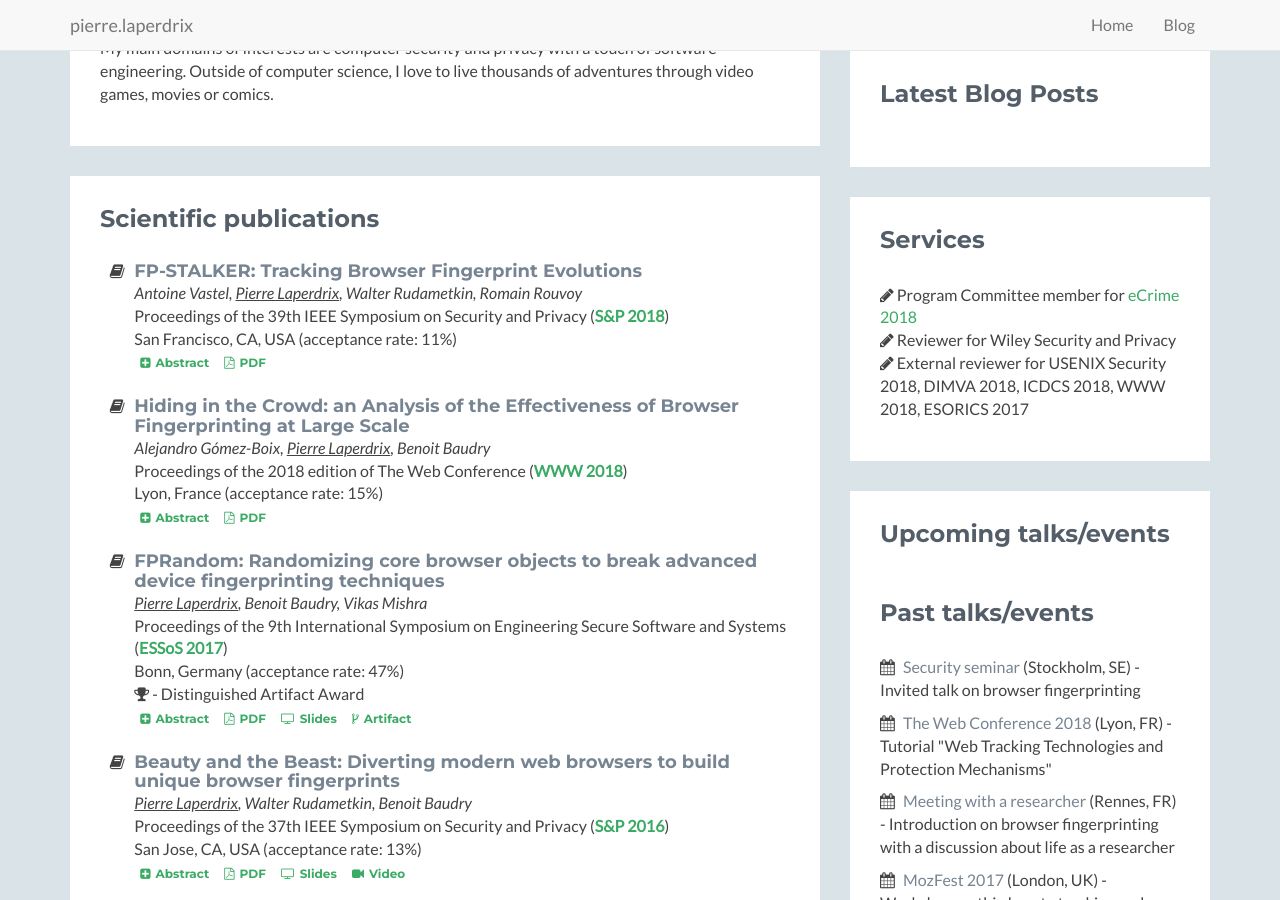
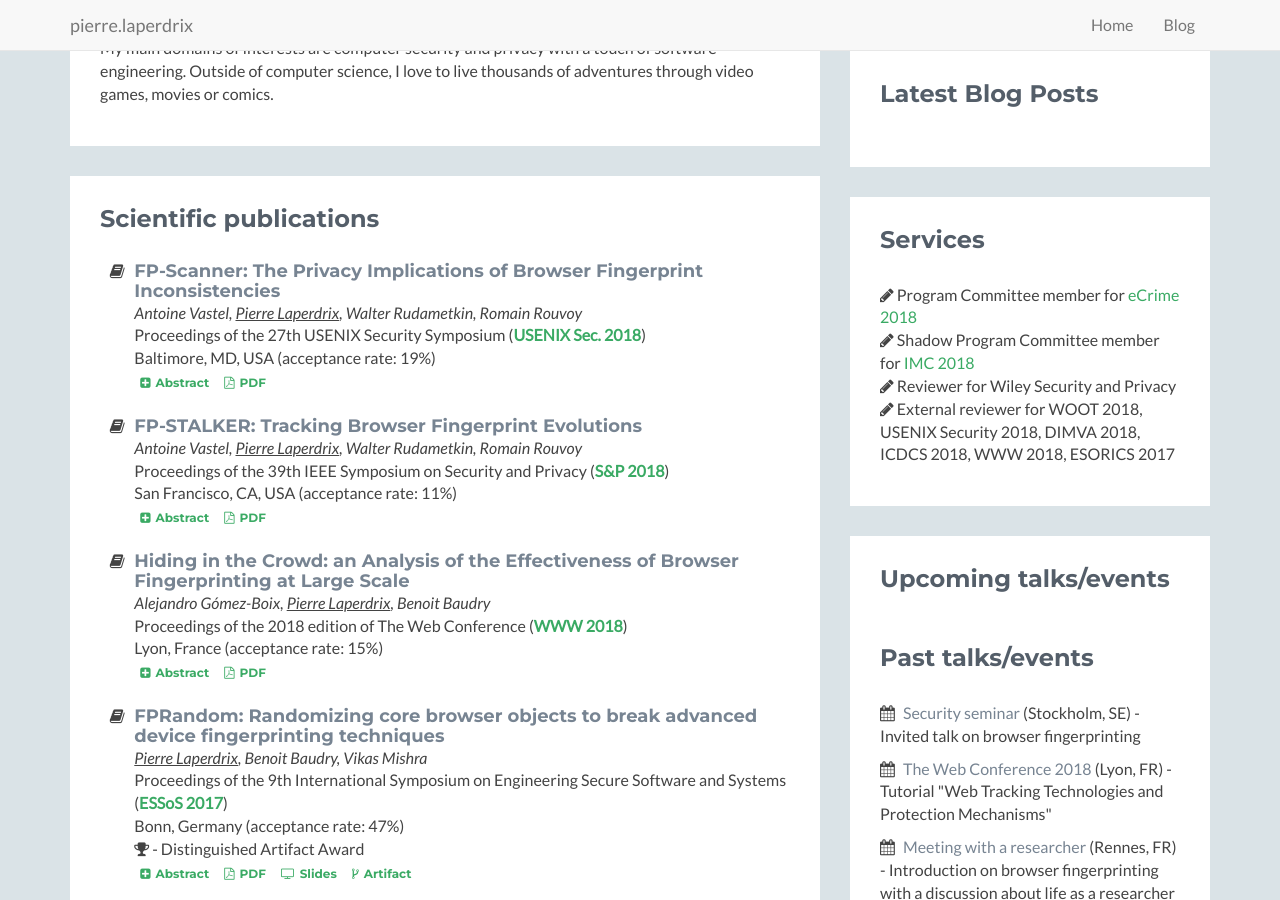
Before and after one commit to plaperdr/plaperdr.github.io, a Jekyll site: the page built from index.html, in a window 1280 px wide and 900 px high, scrolled down 492 px. Built offline with Jekyll 4.4.1, drawn with Linux system fonts in a browser that asks for light colours.

Commit message:
Updating site

```diff
--- a/index.html
+++ b/index.html
@@ -41,6 +41,34 @@ layout: home
                     <h2 class="heading">Scientific publications</h2>
                     <div class="content">
                         <ul class="fa-ul">
+                            <li><i class="fa-li fa fa-book"></i>
+                                <h4 class="title">FP-Scanner: The Privacy Implications of Browser Fingerprint Inconsistencies</h4>
+                                <span><i>Antoine Vastel, <span class="me">Pierre Laperdrix</span>, Walter Rudametkin, Romain Rouvoy</i></span><br>
+                                <span>Proceedings of the 27th USENIX Security Symposium
+                                    (<b><a href="https://www.usenix.org/conference/usenixsecurity18" target="_blank">USENIX Sec. 2018</a></b>)
+                                    <br>Baltimore, MD, USA (acceptance rate: 19%)
+                                </span><br>
+                                <a class="btn btn-secondary btn-xs" id="abstract6" data-toggle="collapse" data-target="#collapseAbs6" aria-expanded="false" aria-controls="collapseAbs6">
+                                    <i id="abstractIcon6" class="fa fa-plus-square"></i>Abstract
+                                </a>
+                                <a class="btn btn-secondary btn-xs" href="https://hal.inria.fr/hal-01820197/document" target="_blank"><i class="fa fa-file-pdf-o"></i>PDF</a>
+                                <div class="collapse" id="collapseAbs6">
+                                    <div class="well">
+                                        <p align="justify">
+                                            By exploiting the diversity of device and browser configurations, browser fingerprinting established itself as a viable technique to enable
+                                            stateless user tracking in production. Companies and academic communities have responded with a wide range of countermeasures. However ,
+                                            the way these countermeasures are evaluated does not properly assess their impact on user privacy, in particular regarding the quantity of
+                                            information they may indirectly leak by revealing their presence. In this paper, we investigate the current state of the art of browser
+                                            fingerprinting countermeasures to study the inconsistencies they may introduce in altered fingerprints , and how this may impact user privacy.
+                                            To do so, we introduce FP-SCANNER as a new test suite that explores browser fingerprint inconsistencies to detect potential alterations, and
+                                            we show that we are capable of detecting countermeasures from the inconsistencies they introduce. Beyond spotting altered browser fingerprints,
+                                            we demonstrate that FP-SCANNER can also reveal the original value of altered fingerprint attributes, such as the browser or the operating
+                                            system. We believe that this result can be exploited by fingerprinters to more accurately target browsers with countermeasures.
+                                        </p>
+                                    </div>
+                                </div>
+                            </li><!--//li-->
+                            <br>
                             <li><i class="fa-li fa fa-book"></i>
                                 <h4 class="title">FP-STALKER: Tracking Browser Fingerprint Evolutions</h4>
                                 <span><i>Antoine Vastel, <span class="me">Pierre Laperdrix</span>, Walter Rudametkin, Romain Rouvoy</i></span><br>
@@ -597,8 +625,11 @@ layout: home
                             <li><i class="fa fa-pencil"></i> Program Committee member for
                                 <a href="https://www.antiphishing.org/apwg-events/ecrime2018/cfp" target="_blank">eCrime 2018</a>
                             </li>
+                            <li><i class="fa fa-pencil"></i> Shadow Program Committee member for
+                                <a href="https://conferences.sigcomm.org/imc/2018/shadow/" target="_blank">IMC 2018</a>
+                            </li>
                             <li><i class="fa fa-pencil"></i> Reviewer for Wiley Security and Privacy</li>
-                            <li><i class="fa fa-pencil"></i> External reviewer for USENIX Security 2018, DIMVA 2018, ICDCS 2018, WWW 2018, ESORICS 2017</li>
+                            <li><i class="fa fa-pencil"></i> External reviewer for WOOT 2018, USENIX Security 2018, DIMVA 2018, ICDCS 2018, WWW 2018, ESORICS 2017</li>
                         </ul>
                     </div><!--//content-->
                 </div><!--//section-inner-->
```
